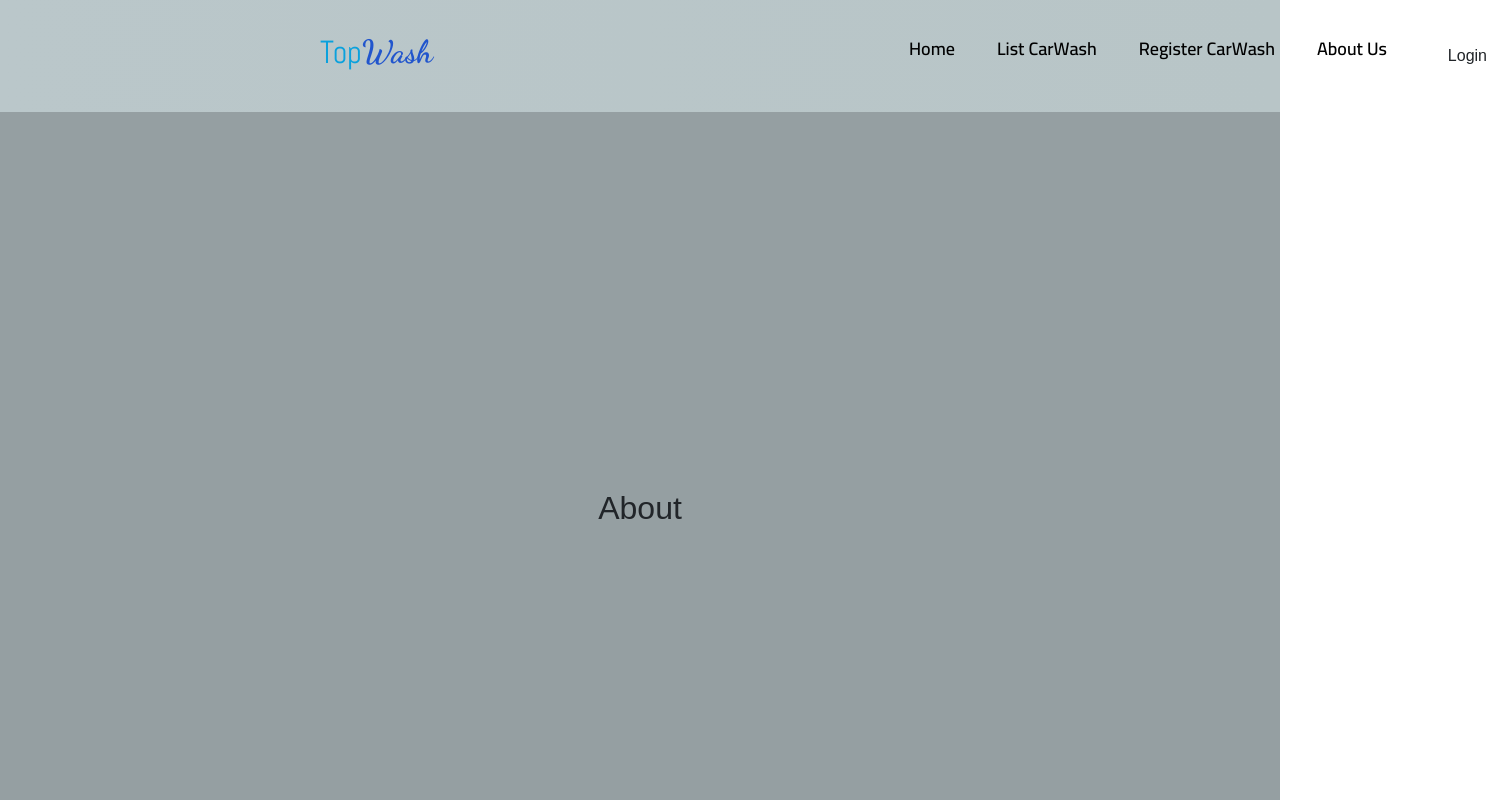
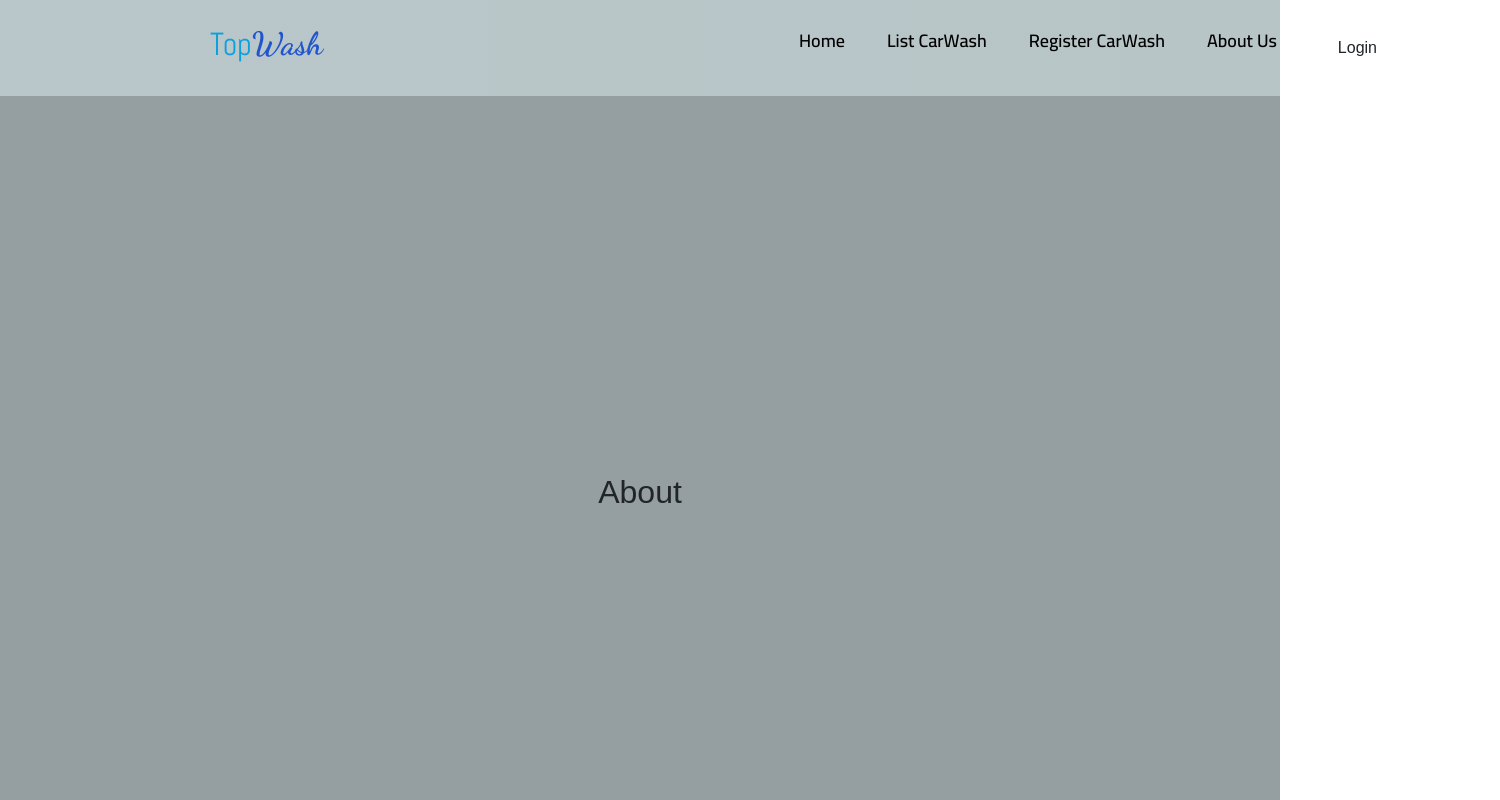
Before and after one commit to Darkhider23/atlas, a React (Create React App) app: page /about in a window 1280 px wide. Shown: the top 800 px of the page, 1500 px wide, since content can reach past the window. Built offline with nearby package versions, Linux system fonts and the light colour scheme; the HTML template or start-up script is replaced by a standard one.

Commit message:
className navbar changed to navbar-home

```diff
--- a/src/components/NavBar.js
+++ b/src/components/NavBar.js
@@ -29,7 +29,7 @@ function NavBar() {
 
   return (
    <>
-   <nav className='navbar'>
+   <nav className='navbar-home'>
     <div className='navbar-container'>
         <Link to="/home" className="navbar-logo">
           <h2 className="first-word">
--- a/src/components/Navbar.css
+++ b/src/components/Navbar.css
@@ -1,5 +1,10 @@
 @import url('https://fonts.googleapis.com/css2?family=Abel&family=Cairo:wght@400;500;600;700&family=Dancing+Script:wght@400;500;600;700&family=Open+Sans&display=swap');
-.navbar{
+*{
+  margin:0;
+  padding: 0;
+  box-sizing: border-box;
+}
+.navbar-home{
     background:linear-gradient(90deg,rgb(186, 199, 202)0%,rgb(184,197,199)100%);
     background-color: #BAC7CA;
     height: 80%;
```
